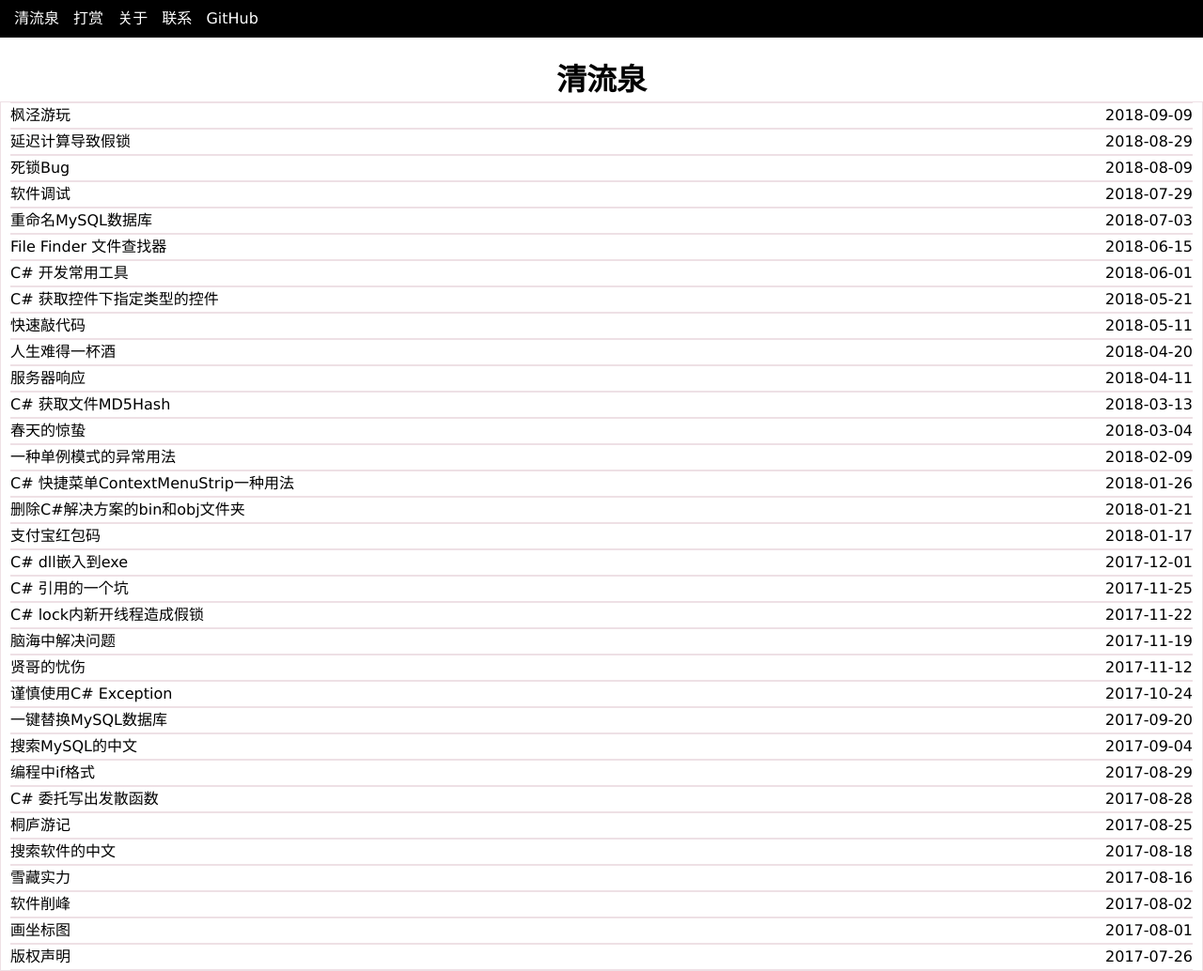
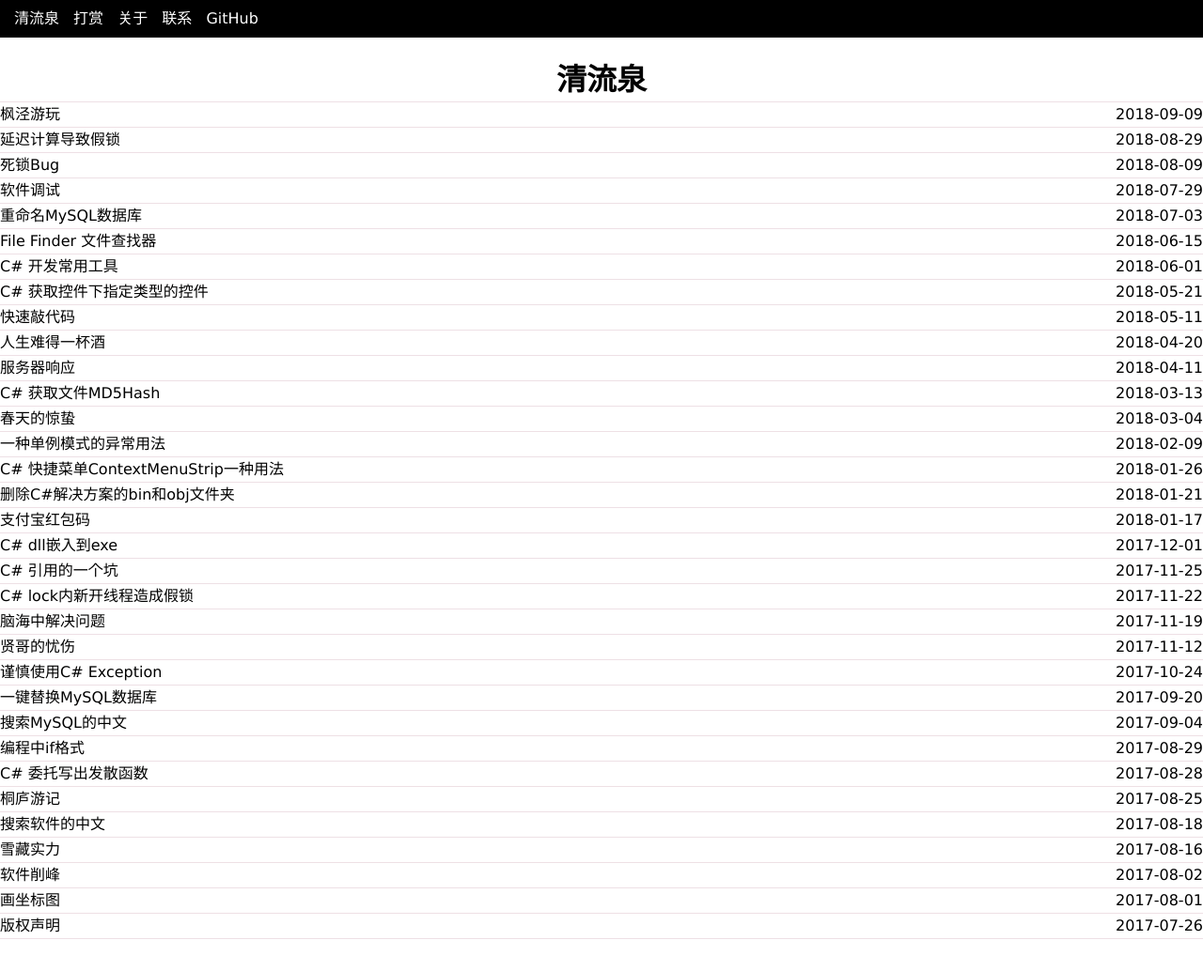
Before and after one commit to yinyongxian/yinyongxian.github.io, a Jekyll site: the page built from index.html, in a window 1280 px wide. Shown: the whole page at 94% size. Built offline with Jekyll 4.4.1, drawn with Linux system fonts in a browser that asks for light colours; after the commit the page ends 1000 px from its top, so only the background shows below that.

Commit message:
边框清理

```diff
--- a/Media/style/index.css
+++ b/Media/style/index.css
@@ -4,28 +4,28 @@
 .header-left {
 	float: left;
 }
-
 .header-right {
 	float: right
 }
-
 .header-left, .header-right {
 	list-style-type: none
 }
-
+.float-right {
+	float: right
+}
+table {
+	width: 100%;
+	padding: 0px 10px;
+	border-collapse: collapse;
+}
 td {
 	border-left: none;
 	border-right: none;
-	vertical-align:middle;
+	vertical-align: middle;
 }
-
-.float-right {
-	float: right
-}
-
-table {
-	width: 100%;
-	padding: 0px 10px;
+tr {
+	border-top: 1px solid #EEE0E5;
+	border-bottom: 1px solid #EEE0E5;
 }
 span {
 	line-height: 26px;
--- a/index.html
+++ b/index.html
@@ -16,7 +16,7 @@ title: 清流泉
 </head>
 <body>
 <h1 style="text-align:center;">清流泉</h1>
-<table border="1" cellpadding="0" cellspacing="0" bordercolor="#EEE0E5">
+<table>
   <tbody>
 
   {% for post in site.posts %}
```
